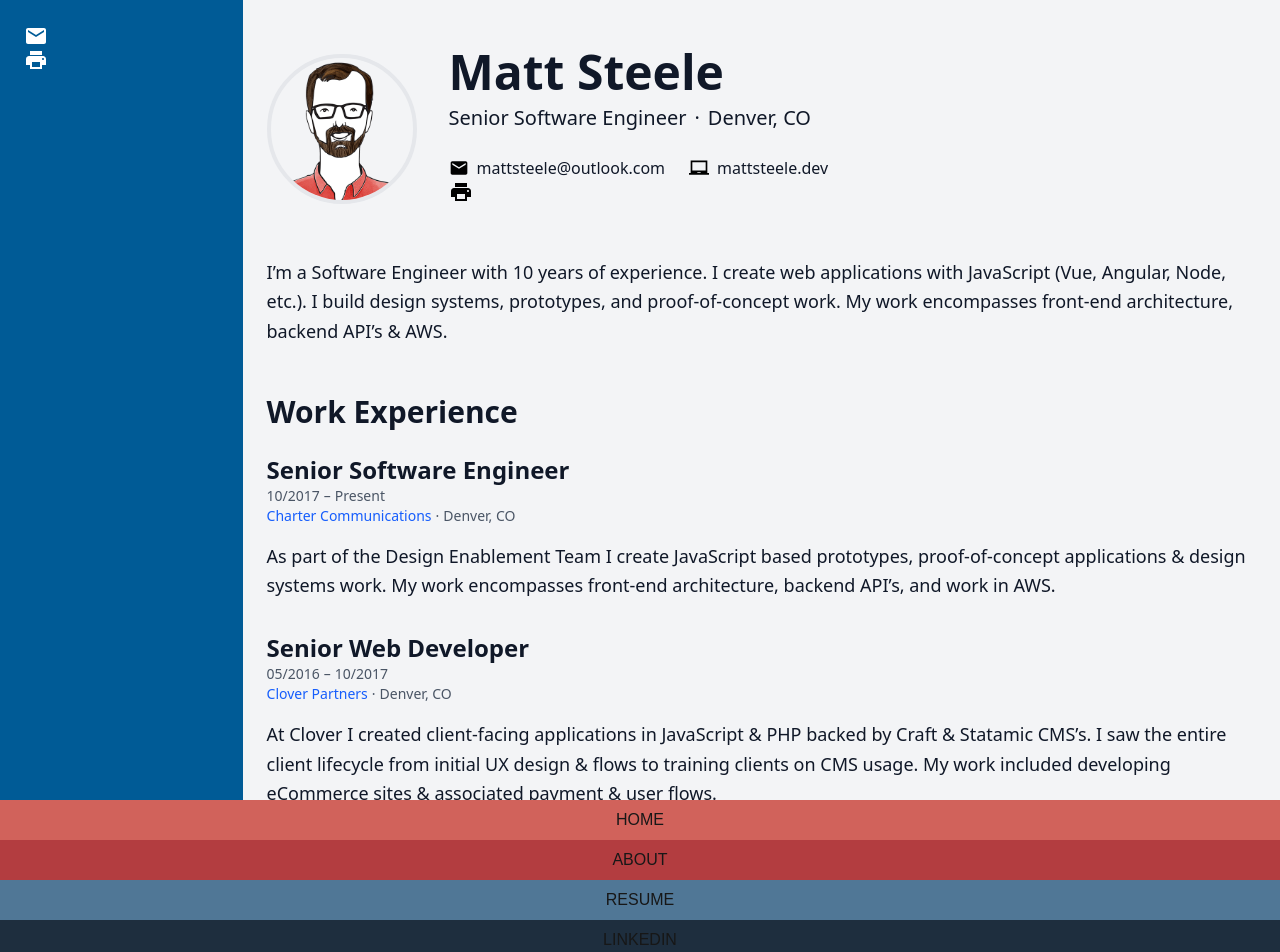
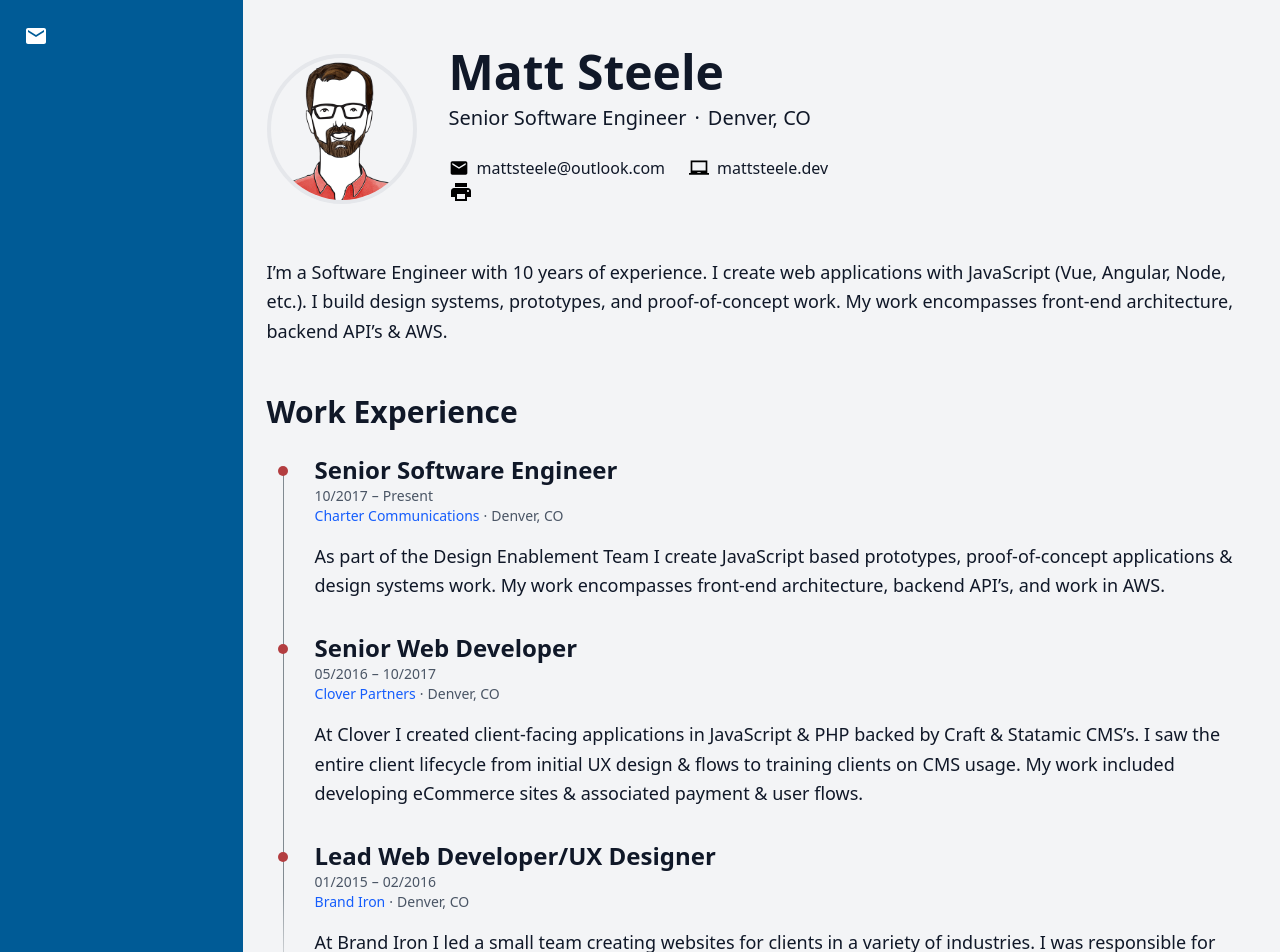
Before and after one commit to mattsteele/mattsteele-next, a Next.js app: page /resume in a window 1280 px wide. Shown: the top 952 px of the page. Built offline with nearby package versions, Linux system fonts and the light colour scheme.

Commit message:
Update styles

```diff
--- a/src/app/globals.css
+++ b/src/app/globals.css
@@ -74,3 +74,117 @@ body {
   position: fixed;
   bottom: 0;
 } */
+
+.entrylist {
+  position: relative;
+  padding-left: 1rem
+}
+
+.entrylist::before {
+  content: '';
+  display: block;
+  width: 1px;
+  background: #818a91;
+  background: linear-gradient(to top,rgba(129,138,145,0) 0,#818a91 100px,#818a91 100%);
+  position: absolute;
+  top: 1rem;
+  left: 1rem;
+  bottom: 0
+}
+
+.entrylist>*+* {
+  margin-top: 2rem
+}
+
+.entrylist__item {
+  position: relative;
+  padding-left: 2rem
+}
+
+.entrylist__item::before {
+  content: '';
+  display: block;
+  width: .625rem;
+  height: .625rem;
+  border-radius: 50%;
+  background-color: #b33d40;
+  background-color: var(--secondary-color,#b33d40);
+  position: absolute;
+  top: .75rem;
+  left: 0;
+  transform: translate(-50%,0)
+}
+
+@media print {
+  @page {
+      margin: 1cm 3cm
+  }
+
+  :root {
+      --text-color: #000000
+  }
+
+  body,html {
+      width: 100%;
+      min-height: 100%;
+      font-size: 10px!important;
+      overflow: visible
+  }
+
+  *,:after,:before {
+      box-shadow: none!important;
+      text-shadow: none!important;
+      transition: none!important
+  }
+
+  h2,h3,p {
+      orphans: 3;
+      widows: 3
+  }
+
+  h1,h2,h3 {
+      page-break-after: avoid
+  }
+
+  .layout {
+      display: block
+  }
+
+  .container {
+      max-width: none!important;
+      padding-left: 0;
+      padding-right: 0
+  }
+
+  .header {
+      padding: 0!important
+  }
+
+  .sidebar {
+      display: none!important
+  }
+
+  .footer {
+      background: 0 0!important
+  }
+
+  .section__title {
+      border-color: #b5b5b5
+  }
+
+  .vcard__avatar {
+      position: static!important;
+      transform: none!important;
+      margin: 0 2rem 0 0!important;
+      border: 0
+  }
+
+  .bulletlist li::before,.entrylist::before,.entrylist__item::before,.markdown ul li::before {
+      color-adjust: exact!important;
+      -webkit-print-color-adjust: exact!important
+  }
+
+  .entry,.entrylist__item {
+      page-break-inside: avoid
+  }
+}
--- a/src/app/resume/page.tsx
+++ b/src/app/resume/page.tsx
@@ -3,7 +3,7 @@ import Image from 'next/image';
 export default function Resume() {
   return (
     <>
-      <div role="document" className="flex bg-gray-100 text-gray-900 font-sans min-h-screen">
+      <div role="document" className="flex bg-gray-100 text-gray-900 font-sans">
 
         <div className="left-content basis-2xs bg-[var(--color-blue-five)] text-white w-1/4 p-6">
           <aside className="sidebar">
@@ -19,7 +19,12 @@ export default function Resume() {
                     style={{ filter: 'invert(1)' }}
                   />
                 </a>
-                <button className="actions__btn js-print utl-screen-only has-tooltip" aria-label="Print Résumé">
+                {/* The click event is causing an error */}
+                {/* <button
+                  className="actions__btn js-print utl-screen-only has-tooltip"
+                  aria-label="Print Résumé"
+                  onClick={() => window.print()}
+                >
                 <Image
                   className="icon icon--print"
                   src="/icons/print.svg"
@@ -28,11 +33,11 @@ export default function Resume() {
                   alt="Print Resume"
                   style={{ filter: 'invert(1)' }}
                 />
-                </button>
+                </button> */}
               </div>
             </div>
           </aside>
-        </div>
+        </div >
 
         <div className="right-content">
           <header className="py-12 text-gray-900">
@@ -108,8 +113,8 @@ export default function Resume() {
 
             <section id="section-experience" className="mb-12">
               <h2 className="text-3xl font-bold mb-6">Work Experience</h2>
-              <ol className="space-y-8">
-                <li>
+              <ol className="entrylist space-y-8">
+                <li className="entrylist__item">
                   <article>
                     <div className="mb-4">
                       <h3 className="text-2xl font-semibold">Senior Software Engineer</h3>
@@ -132,7 +137,7 @@ export default function Resume() {
                     </p>
                   </article>
                 </li>
-                <li>
+                <li className="entrylist__item">
                   <article>
                     <div className="mb-4">
                       <h3 className="text-2xl font-semibold">Senior Web Developer</h3>
@@ -156,7 +161,7 @@ export default function Resume() {
                     </p>
                   </article>
                 </li>
-                <li>
+                <li className="entrylist__item">
                   <article>
                     <div className="mb-4">
                       <h3 className="text-2xl font-semibold">Lead Web Developer/UX Designer</h3>
@@ -205,13 +210,13 @@ export default function Resume() {
 
           <footer className="bg-gray-800 text-white py-6">
             <div className="container mx-auto px-6 text-center">
-              <p>© Matt Steele</p>
-              <p>Last updated: 16.06.2021</p>
+              {/* <p>© Matt Steele</p> */}
+              {/* <p>Last updated: 16.06.2021</p> */}
             </div>
           </footer>
         </div>
 
-      </div>
+      </div >
     </>
   );
 }
```
Lines whose indentation alone changed are shown as unchanged.
